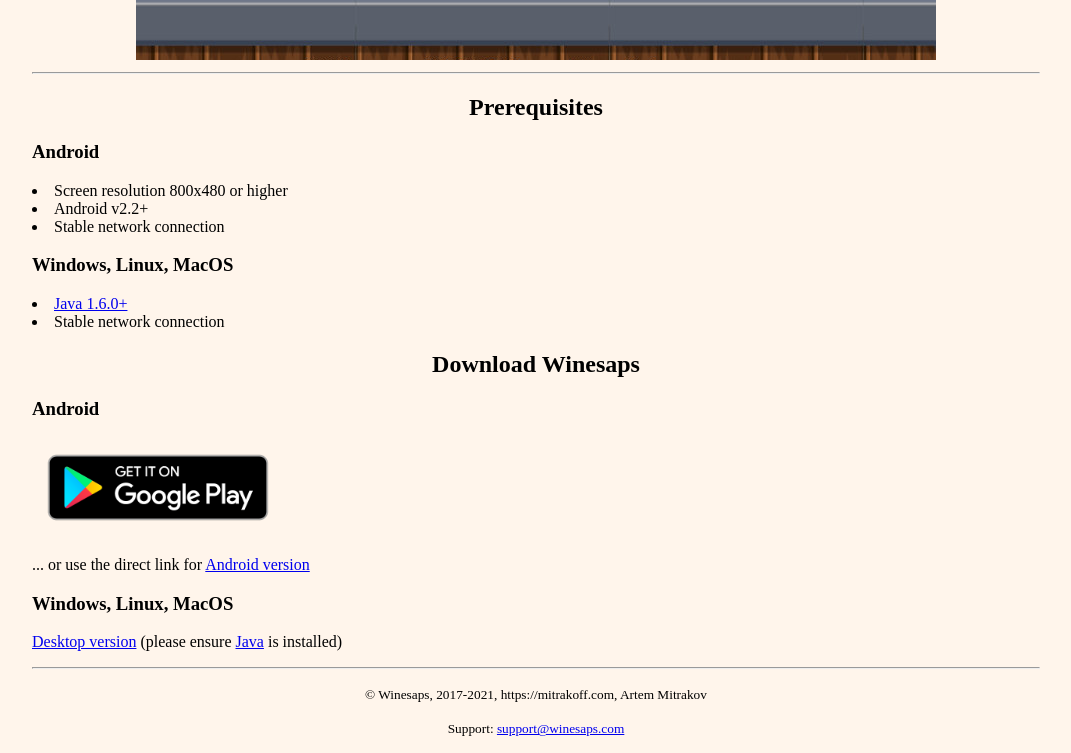
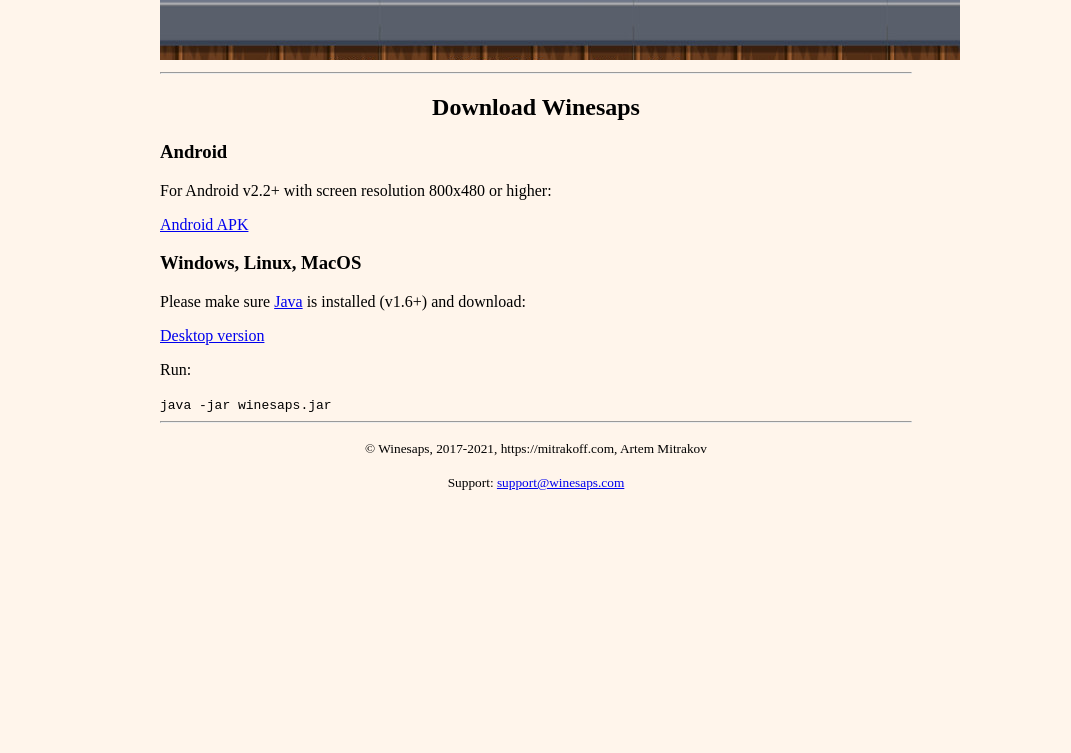
Before and after one commit to mitrakov/winesaps-server, a plain HTML site: page www/index.html in a window 1280 px wide. Shown: the part 541-1294 px from the top of the page, without its empty margins (104-1175 px from the left). After the commit the page ends 1048 px from the top, so only its background shows below. Drawn offline with Linux system fonts and the light colour scheme.

Commit message:
Add LE certificates; remove Google Play from web-page

```diff
--- a/www/index.html
+++ b/www/index.html
@@ -16,21 +16,15 @@
 
   <hr>
 
-  <h2 class="centered">Prerequisites</h2>
+  <h2 class="centered">Download Winesaps</h2>
   <h3>Android</h3>
-  <li>Screen resolution 800x480 or higher</li>
-  <li>Android v2.2+</li>
-  <li>Stable network connection</li>
+  <p>For Android v2.2+ with screen resolution 800x480 or higher:</p>
+  <p><a href="dist/winesaps.apk">Android APK</a></p>
   <h3>Windows, Linux, MacOS</h3>
-  <li><a href="https://java.com/download/" target="_blank">Java 1.6.0+</a></li>
-  <li>Stable network connection</li>
-
-  <h2 class="centered">Download Winesaps</h2>
-<h3>Android</h3>
-  <p><a href="https://play.google.com/store/apps/details?id=ru.mitrakov.self.rush"><img src="img/google-play.png" alt="Get it on Google Play" width="25%"></a></p>
-  <p>... or use the direct link for <a href="dist/winesaps.apk">Android version</a></p>
-  <h3>Windows, Linux, MacOS</h3>
-  <p><a href="dist/winesaps.jar">Desktop version</a> (please ensure <a href="https://java.com/download/" target="_blank">Java</a> is installed)</p>
+  <p>Please make sure <a href="https://java.com/download/" target="_blank">Java</a> is installed (v1.6+) and download:</p>
+  <p><a href="dist/winesaps.jar">Desktop version</a> </p>
+  <p>Run:</p>
+  <code>java -jar winesaps.jar</code>
   <hr>
 
   <div class="centered">
--- a/www/styles.css
+++ b/www/styles.css
@@ -7,6 +7,6 @@
 }
 
 .indented {
-  padding-left: 10%;
-  padding-right: 10%;
+  padding-left: 20%;
+  padding-right: 20%;
 }
```
Also changed, not shown: 3 other files.
